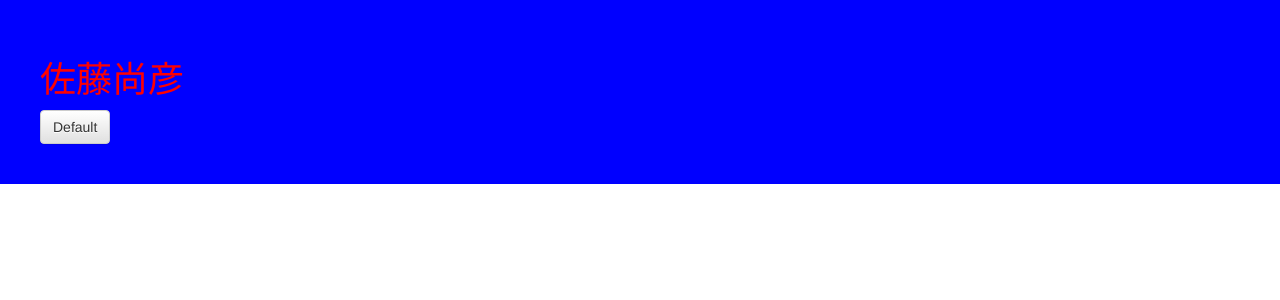
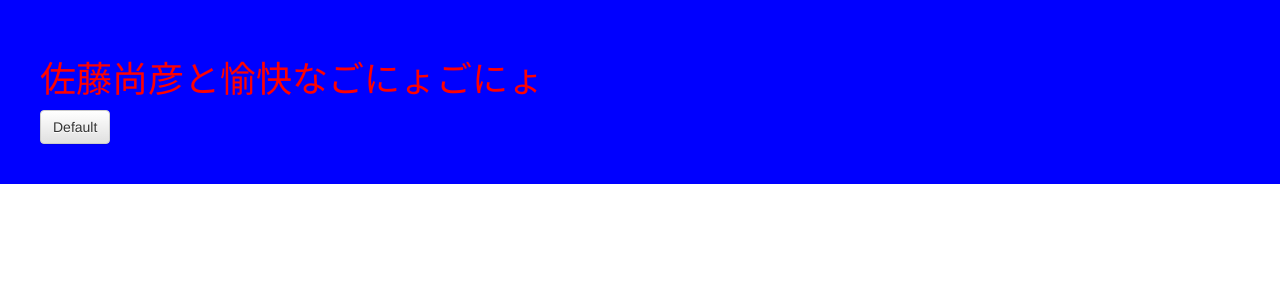
Before and after one commit to otohiko/practice-, a Django app: page /lec/ in a window 1280 px wide. Shown: the top 300 px of the page. Run offline with Django 3.2, Linux system fonts and the light colour scheme; some libraries are stand-ins or nearby versions.

```diff
--- a/practice/lec/templates/lec/index.html
+++ b/practice/lec/templates/lec/index.html
@@ -10,7 +10,7 @@
 </head>
 <body>
    <div class="title">
-       <h1>佐藤尚彦</h1>
+       <h1>佐藤尚彦と愉快なごにょごにょ</h1>
        <button type="button" class="btn btn-default">Default</button>
    </div>
 
```
Also changed, not shown: 1 other file.
